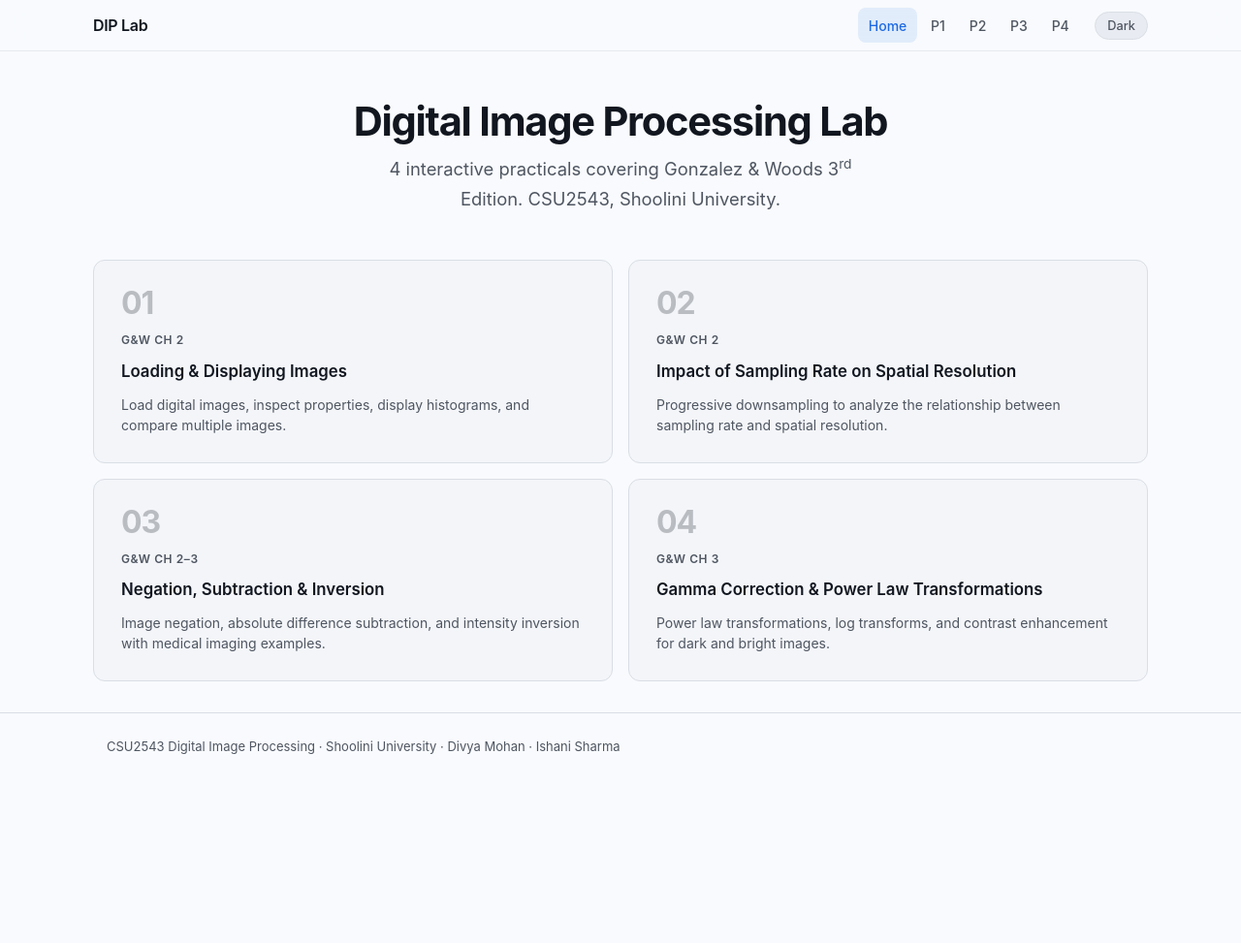
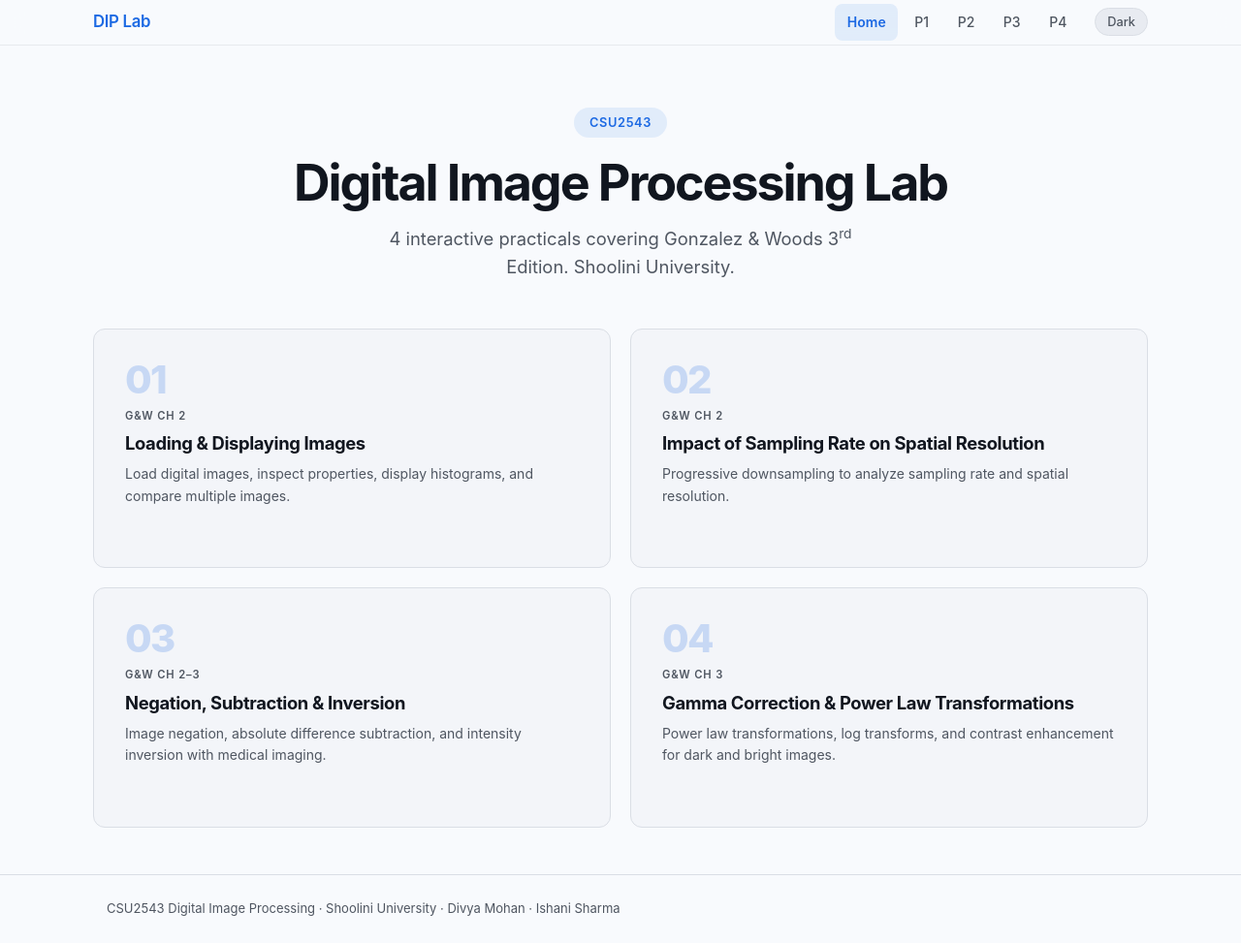
Before and after one commit to divyamohan1993/dip-practical, a Flask app: page / in a window 1280 px wide. Shown: the whole page at 97% size. Before the commit the page ends 778 px from the top, so only its background shows below. Run offline with Flask 3, Linux system fonts and the light colour scheme.

Commit message:
Fix visual issues: stronger card hierarchy, bigger buttons, accent borders
- Section card headings get bottom border separator
- Cards elevate on hover with shadow-md
- Page title h2 gets accent bottom border
- Navbar brand uses accent color
- Buttons larger with top margin spacing
- Index cards: top accent bar on hover, "Explore" CTA arrow
- Hero section with CSU2543 badge pill
- Card numbers use accent color
- Select dropdowns have bottom margin

Co-Authored-By: Claude Opus 4.6 (1M context) <noreply@anthropic.com>

```diff
--- a/app/static/css/base.css
+++ b/app/static/css/base.css
@@ -87,6 +87,14 @@ h3 { font-size: clamp(1.15rem, 1rem + 0.6vw, 1.5rem); }
 h4 { font-size: clamp(1rem, 0.95rem + 0.3vw, 1.2rem); }
 p { max-width: 68ch; }
 
+/* Page title */
+main > .container > h2:first-child {
+    margin-bottom: 1.75rem;
+    padding-bottom: 1rem;
+    border-bottom: 2px solid var(--accent);
+    display: inline-block;
+}
+
 a { color: var(--accent); text-decoration: none; transition: color var(--duration) var(--ease-out); }
 a:hover { color: var(--accent-hover); }
 code, pre, .code-block { font-family: var(--font-mono); font-size: 0.9em; }
@@ -104,18 +112,25 @@ code, pre, .code-block { font-family: var(--font-mono); font-size: 0.9em; }
     backdrop-filter: blur(12px);
     -webkit-backdrop-filter: blur(12px);
     border-bottom: 1px solid var(--nav-border);
+    padding: 0.25rem 0;
 }
-.dip-navbar .navbar-brand { font-weight: 700; font-size: 1rem; color: var(--text) !important; letter-spacing: -0.02em; }
+.dip-navbar .navbar-brand {
+    font-weight: 700; font-size: 1.05rem; color: var(--accent) !important; letter-spacing: -0.02em;
+}
 .dip-navbar .nav-link {
     color: var(--text-muted) !important;
     font-weight: 500;
     font-size: 0.875rem;
-    padding: 0.4rem 0.65rem !important;
+    padding: 0.45rem 0.8rem !important;
     border-radius: var(--radius-md);
     transition: color var(--duration) var(--ease-out), background var(--duration) var(--ease-out);
 }
 .dip-navbar .nav-link:hover { color: var(--text) !important; background: var(--accent-subtle); }
-.dip-navbar .nav-link.active { color: var(--accent) !important; background: var(--accent-subtle); }
+.dip-navbar .nav-link.active {
+    color: var(--accent) !important;
+    background: var(--accent-subtle);
+    font-weight: 600;
+}
 .dip-navbar .nav-item { position: relative; }
 .dip-navbar .navbar-toggler { color: var(--text); border: 1px solid var(--border); }
 .dip-navbar .navbar-toggler-icon { filter: var(--toggler-filter, none); }
--- a/app/templates/index.html
+++ b/app/templates/index.html
@@ -6,29 +6,41 @@
 
 {% block extra_css %}
 <style>
-.hero { text-align: center; padding: 3rem 0 1rem; }
-.hero h1 { font-size: clamp(1.75rem, 1rem + 2vw, 2.75rem); font-weight: 700; letter-spacing: -0.03em; color: var(--text); margin-bottom: 0.5rem; }
-.hero p { color: var(--text-muted); font-size: clamp(0.95rem, 0.85rem + 0.5vw, 1.15rem); max-width: 540px; margin: 0 auto; }
-.practical-grid { display: grid; grid-template-columns: repeat(2, 1fr); gap: 1rem; padding: 2rem 0; }
+.hero { text-align: center; padding: clamp(2rem, 1rem + 4vw, 4rem) 0 clamp(1rem, 0.5rem + 2vw, 2rem); }
+.hero h1 { font-size: clamp(2rem, 1.2rem + 3vw, 3.25rem); font-weight: 700; letter-spacing: -0.04em; color: var(--text); margin-bottom: 0.75rem; }
+.hero p { color: var(--text-muted); font-size: clamp(0.95rem, 0.85rem + 0.5vw, 1.15rem); max-width: 540px; margin: 0 auto; line-height: 1.6; }
+.hero .hero-badge { display: inline-block; padding: 0.3rem 1rem; border-radius: var(--radius-full); background: var(--accent-subtle); color: var(--accent); font-size: 0.8rem; font-weight: 600; letter-spacing: 0.05em; margin-bottom: 1rem; }
+
+.practical-grid { display: grid; grid-template-columns: repeat(2, 1fr); gap: 1.25rem; padding: 1rem 0 3rem; }
 @media (max-width: 640px) { .practical-grid { grid-template-columns: 1fr; } }
+
 .practical-card {
-    display: flex; flex-direction: column; gap: 0.75rem; padding: 1.75rem;
+    display: flex; flex-direction: column; gap: 0.5rem; padding: 2rem;
     background: var(--surface-1); border: 1px solid var(--border); border-radius: var(--radius-lg);
-    text-decoration: none; color: var(--text); transition: border-color 0.2s, box-shadow 0.2s, transform 0.2s var(--ease-spring);
+    text-decoration: none; color: var(--text); position: relative; overflow: hidden;
+    transition: border-color 0.2s ease, box-shadow 0.25s ease, transform 0.25s var(--ease-spring);
 }
-.practical-card:hover { border-color: var(--accent); box-shadow: var(--shadow-md); transform: translateY(-2px); color: var(--text); text-decoration: none; }
-.practical-card:active { transform: translateY(0); }
-.card-number { font-size: 2rem; font-weight: 700; letter-spacing: -0.03em; opacity: 0.25; line-height: 1; }
-.card-chapter { font-size: 0.75rem; font-weight: 600; text-transform: uppercase; letter-spacing: 0.05em; color: var(--text-muted); }
-.card-title { font-size: 1.05rem; font-weight: 600; line-height: 1.3; }
-.card-desc { font-size: 0.875rem; line-height: 1.5; color: var(--text-muted); }
+.practical-card::before {
+    content: ''; position: absolute; top: 0; left: 0; right: 0; height: 3px;
+    background: var(--accent); opacity: 0; transition: opacity 0.2s ease;
+}
+.practical-card:hover { border-color: var(--accent); box-shadow: var(--shadow-lg); transform: translateY(-4px); color: var(--text); text-decoration: none; }
+.practical-card:hover::before { opacity: 1; }
+.practical-card:active { transform: translateY(-1px); box-shadow: var(--shadow-md); }
+.card-number { font-size: 2.5rem; font-weight: 800; letter-spacing: -0.04em; color: var(--accent); opacity: 0.2; line-height: 1; }
+.card-chapter { font-size: 0.7rem; font-weight: 600; text-transform: uppercase; letter-spacing: 0.08em; color: var(--text-muted); }
+.card-title { font-size: 1.15rem; font-weight: 700; line-height: 1.3; letter-spacing: -0.02em; }
+.card-desc { font-size: 0.875rem; line-height: 1.6; color: var(--text-muted); }
+.card-arrow { margin-top: auto; color: var(--accent); font-size: 0.85rem; font-weight: 600; opacity: 0; transform: translateX(-8px); transition: opacity 0.2s, transform 0.2s var(--ease-spring); }
+.practical-card:hover .card-arrow { opacity: 1; transform: translateX(0); }
 </style>
 {% endblock %}
 
 {% block content %}
 <div class="hero">
+    <span class="hero-badge">CSU2543</span>
     <h1>Digital Image Processing Lab</h1>
-    <p>4 interactive practicals covering Gonzalez &amp; Woods 3<sup>rd</sup> Edition. CSU2543, Shoolini University.</p>
+    <p>4 interactive practicals covering Gonzalez &amp; Woods 3<sup>rd</sup> Edition. Shoolini University.</p>
 </div>
 
 <div class="practical-grid" role="list">
@@ -37,24 +49,28 @@
         <span class="card-chapter">G&amp;W Ch 2</span>
         <span class="card-title">Loading &amp; Displaying Images</span>
         <span class="card-desc">Load digital images, inspect properties, display histograms, and compare multiple images.</span>
+        <span class="card-arrow">Explore &rarr;</span>
     </a>
     <a href="/practical/2" class="practical-card" role="listitem">
         <span class="card-number">02</span>
         <span class="card-chapter">G&amp;W Ch 2</span>
         <span class="card-title">Impact of Sampling Rate on Spatial Resolution</span>
-        <span class="card-desc">Progressive downsampling to analyze the relationship between sampling rate and spatial resolution.</span>
+        <span class="card-desc">Progressive downsampling to analyze sampling rate and spatial resolution.</span>
+        <span class="card-arrow">Explore &rarr;</span>
     </a>
     <a href="/practical/3" class="practical-card" role="listitem">
         <span class="card-number">03</span>
         <span class="card-chapter">G&amp;W Ch 2&ndash;3</span>
         <span class="card-title">Negation, Subtraction &amp; Inversion</span>
-        <span class="card-desc">Image negation, absolute difference subtraction, and intensity inversion with medical imaging examples.</span>
+        <span class="card-desc">Image negation, absolute difference subtraction, and intensity inversion with medical imaging.</span>
+        <span class="card-arrow">Explore &rarr;</span>
     </a>
     <a href="/practical/4" class="practical-card" role="listitem">
         <span class="card-number">04</span>
         <span class="card-chapter">G&amp;W Ch 3</span>
         <span class="card-title">Gamma Correction &amp; Power Law Transformations</span>
         <span class="card-desc">Power law transformations, log transforms, and contrast enhancement for dark and bright images.</span>
+        <span class="card-arrow">Explore &rarr;</span>
     </a>
 </div>
 {% endblock %}
```
Also changed, not shown: app/static/css/components.css (+13 -8 lines).
